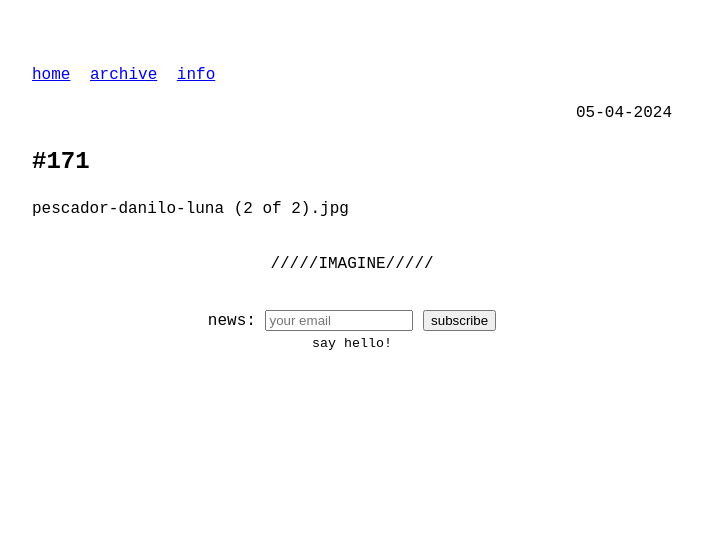
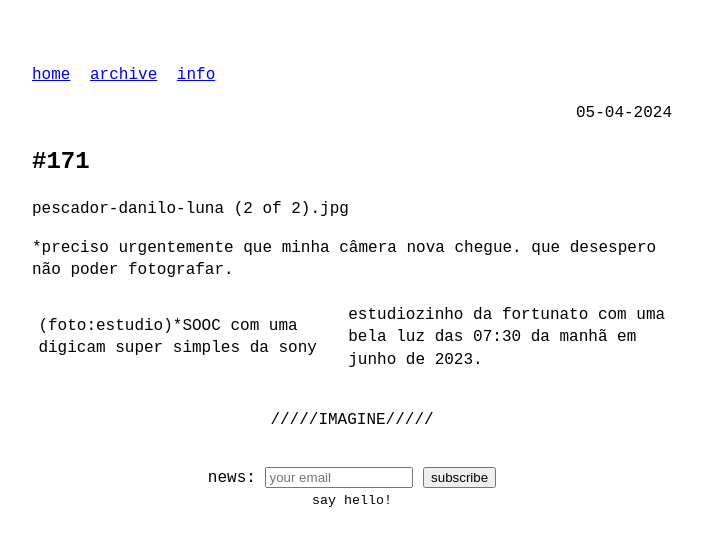
Before and after one commit to odaniloluna/odaniloluna.github.io, a Jekyll site: the page built from _posts/2024-04-05-#171.md, in a window 1280 px wide. Shown: the top 546 px of the page, without its empty margins (288-991 px from the left). Built offline with Jekyll 4.4.1, drawn with Linux system fonts in a browser that asks for light colours; our own code applies the rules of GitHub Pages for plain Markdown files.

Commit message:
Update 2024-04-05-#171.md

```diff
--- a/_posts/2024-04-05-#171.md
+++ b/_posts/2024-04-05-#171.md
@@ -1 +1,5 @@
 pescador-danilo-luna (2 of 2).jpg
+
+*preciso urgentemente que minha câmera nova chegue. que desespero não poder fotografar.
+
+(foto:estudio)*SOOC com uma digicam super simples da sony | estudiozinho da fortunato com uma bela luz das 07:30 da manhã em junho de 2023.
```
